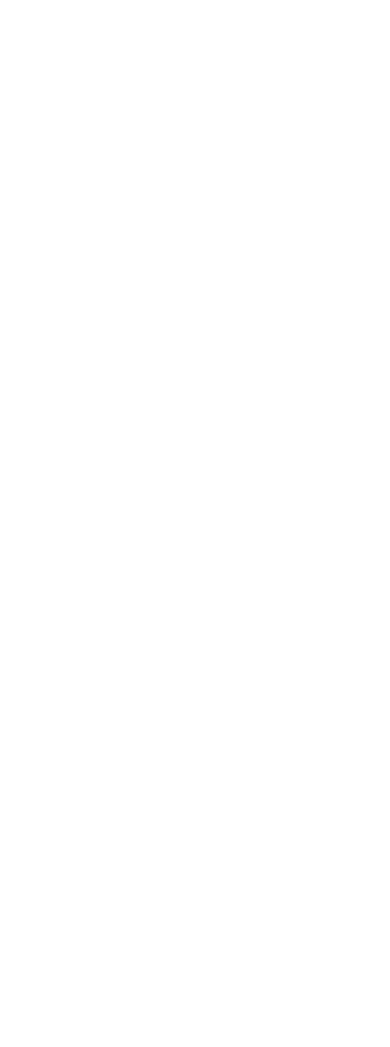
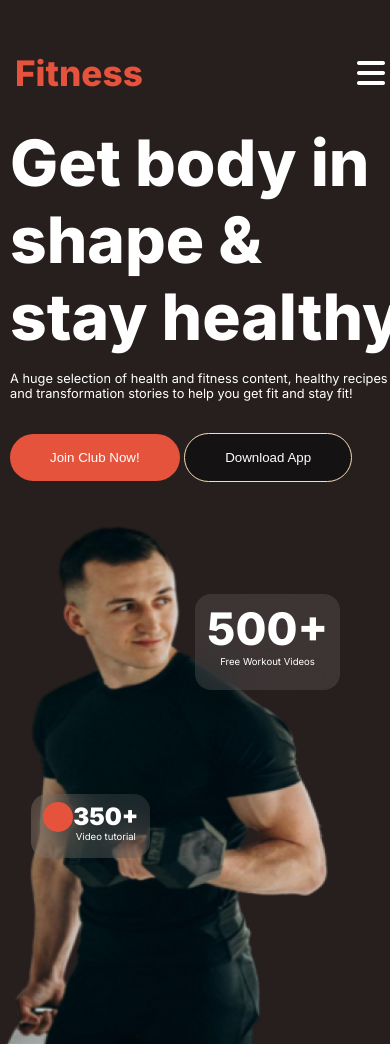
Before and after one commit to YousufOO7/ASSIGNMENT-2, a plain HTML site: page index.html in a window 390 px wide. Before the commit the page ends 844 px from the top, so only its background shows below. Drawn offline with Linux system fonts and the light colour scheme.

Commit message:
added header container and media query

```diff
--- a/index.html
+++ b/index.html
@@ -5,8 +5,45 @@
     <meta name="viewport" content="width=device-width, initial-scale=1.0">
     <title>ASSIGNMENT-2</title>
     <link rel="stylesheet" href="./style.css">
+    <script src="https://kit.fontawesome.com/37eb59c585.js" crossorigin="anonymous"></script>
 </head>
 <body>
+    <header class="header-container">
+       <nav>
+        <h3 class="nav-title"><span class="color">Fitness</span></h3>
+        <div class="nav-item">
+            <a class="primary-color nav-a" href="">Home</a>
+            <a href="">Service</a>
+            <a href="">Contact</a>
+            <a href="">About</a>
+        </div>
+        <div class="ham-burger"><i class="fa-solid fa-bars"></i></div>
+       </nav>
+    <div class="banner-content">
+       <div class="banner-title">
+        <h3 class="title white-color">Get body in shape & stay healthy</h3>
+        <p class="text white-color">A huge selection of health and fitness content, healthy recipes and transformation stories to help you get fit and stay fit!</p>
+        <button class="banner-btn primary-color white-color">Join Club Now!</button>
+        <button class="banner-btn1">Download App</button>
+       </div>
+       <div class="banner-image">
+            <img src="./images/Images 2.png" alt="">
+       </div>
+       <div class="image-box1">
+        <h5 class="white-color">500+</h5>
+        <p class="white-color">Free Workout Videos</p>
+       </div>
+       <div class="image-box2">
+            <div class="box primary-color"></div>
+            <div>
+                <h2 class="box-title white-color">350+</h2>
+                <p class="white-color">Video tutorial</p>
+            </div>
 
+       </div>
+    </div>
+    </header>
+    <main></main>
+    <footer></footer>
 </body>
 </html>
--- a/style.css
+++ b/style.css
@@ -0,0 +1,184 @@
+@import url('https://fonts.googleapis.com/css2?family=Inter:wght@100..900&display=swap');
+*{
+    margin: 0;
+    padding: 0;
+}
+body{
+    font-family: "Inter";
+}
+/* header section start here */
+.header-container{
+    max-width: 1360px;
+    height: 620px;
+    padding-top: 20px;
+    background-color: rgb(39, 30, 30);
+}
+nav{
+    display: flex;
+    align-items: center;
+    justify-content: space-between;
+    margin-top: 2rem;
+}
+.nav-title{
+    font-size: 2.2rem;
+    font-weight: 800;
+    margin-left: 9rem;
+}
+.nav-item{
+    margin-right: 11rem;
+    border: 1px solid white;
+    height: 2.5rem;
+    display: grid;
+    grid-template-columns: repeat(4, 1fr);
+    gap: 1.5rem;
+    align-items: center;
+    border-radius: 2.2rem;
+}
+.nav-a{
+   border-radius: 1.5rem;
+   border: none;
+   padding: 8px 16px 8px 16px;
+}
+a{
+    font-size: 1.2rem;
+    font-weight: 400;
+    opacity: 0.9;
+    text-decoration: none;
+    color: #ffffff;
+}
+.ham-burger{
+    display: none;
+}
+/* share style */
+.color{
+    color: #E6533C;
+}
+.white-color{
+    color: #ffffff;
+}
+.primary-color{
+    background-color: #E6533C;
+}
+/* banner content style */
+.banner-content{
+    display: flex;
+    gap: 150px;
+}
+.banner-title{
+    width: 400px;
+    height: 380px;
+    margin: 80px 0 0 200px;
+}
+.title{
+    font-size: 4rem;
+    font-weight: 800;
+    margin-bottom: 1rem;
+}
+.text{
+    font-size: 0.8rem;
+    font-weight: 400;
+    margin-bottom: 2rem;
+}
+.banner-btn{
+    padding: 16px 40px 16px 40px;
+    border-radius: 42px;
+    border: none;
+}
+.banner-btn1{
+    padding: 16px 40px 16px 40px;
+    border-radius: 42px;
+    background-color: #141212;
+    color: #ffffff;
+    border: 1px solid wheat;
+}
+/* banner image style */
+.banner-image{
+    width: 350px;
+    height: 540px;
+    position: relative;
+}
+.banner-image img{
+    width: 100%;
+    height: 100%;
+}
+.image-box1{
+    position: absolute;
+    height: 80px;
+    margin-left: 75%;
+    margin-top: 12%;
+    border-radius: 1rem;
+    backdrop-filter: blur(20px);
+    background: rgba(255, 255, 255, 0.1);
+    text-align: center;
+    padding: 8px 12px 8px 12px;
+}
+.image-box1 h5{
+    font-size: 2.8rem;
+    font-weight: 800;
+}
+.image-box1, .image-box2 p{
+    font-size: 0.6rem;
+    font-weight: 400;
+}
+
+.box-title{
+    font-size: 1.5rem;
+    font-weight: 900;
+}
+.image-box2{
+    display: flex;
+    position: absolute;
+    height: 50px;
+    margin-left: 55%;
+    margin-top: 30%;
+    border-radius: 1rem;
+    backdrop-filter: blur(20px);
+    background: rgba(255, 255, 255, 0.1);
+    text-align: center;
+    padding: 8px 12px 6px 12px;
+}
+.box{
+    width: 30px;
+    height: 30px;
+    border-radius: 50%;
+}
+
+
+
+
+
+/* media query here */
+@media screen and (max-width: 567px) {
+    .header-container{
+        width: 100%;
+        height: 100%;
+    }
+      .banner-content{
+        flex-direction: column;
+        gap: 0;
+    }
+    .banner-title{
+        margin-top: 30px;
+        margin-left: 10px;
+    }
+    .nav-title{
+        margin-left: 15px;
+    }
+    .nav-item{
+        display: none;
+    }
+    .ham-burger{
+        display: block;
+        font-size: 2rem;
+        margin-right: 5px;
+        color: #ffffff;
+    }
+    .image-box1{
+        margin-left: 50%;
+        margin-top: 500px;
+    }
+    .image-box2{
+        margin-left: 8%;
+        margin-top: 700px;
+    }
+}
```
